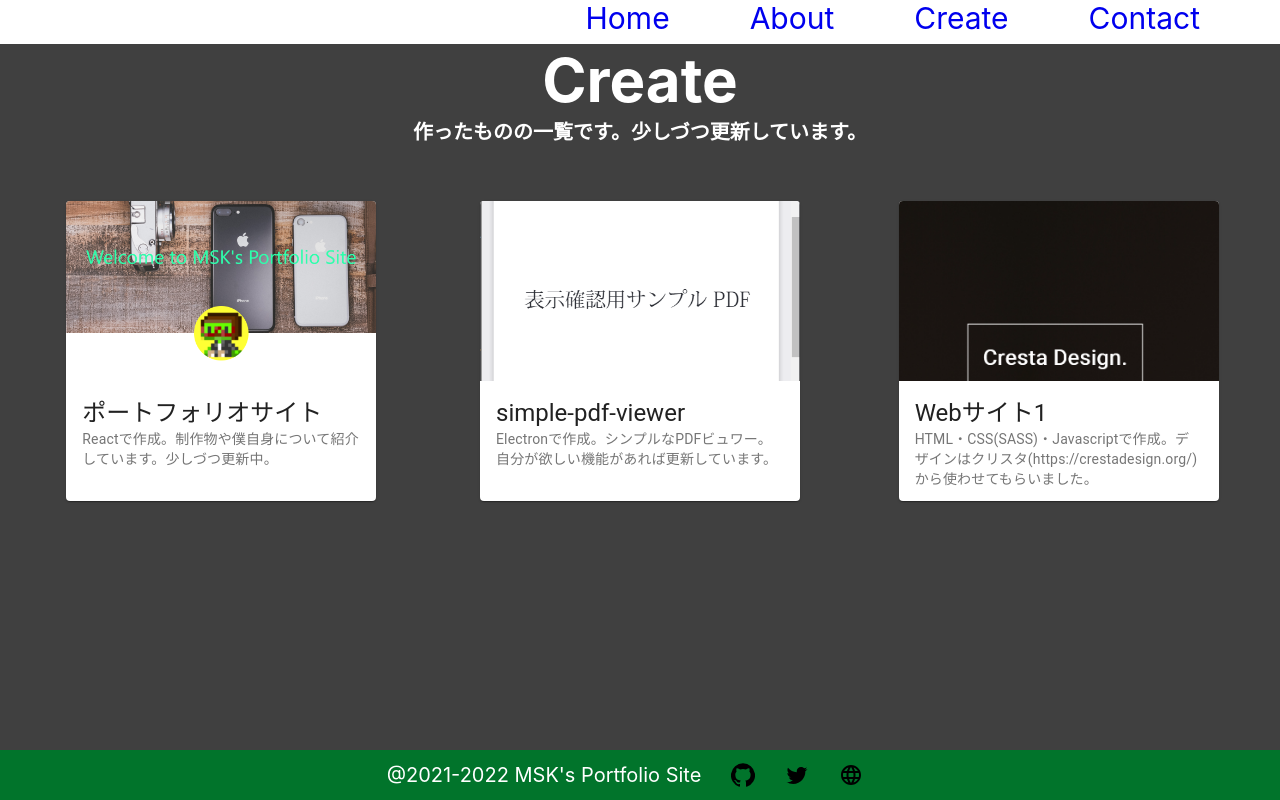
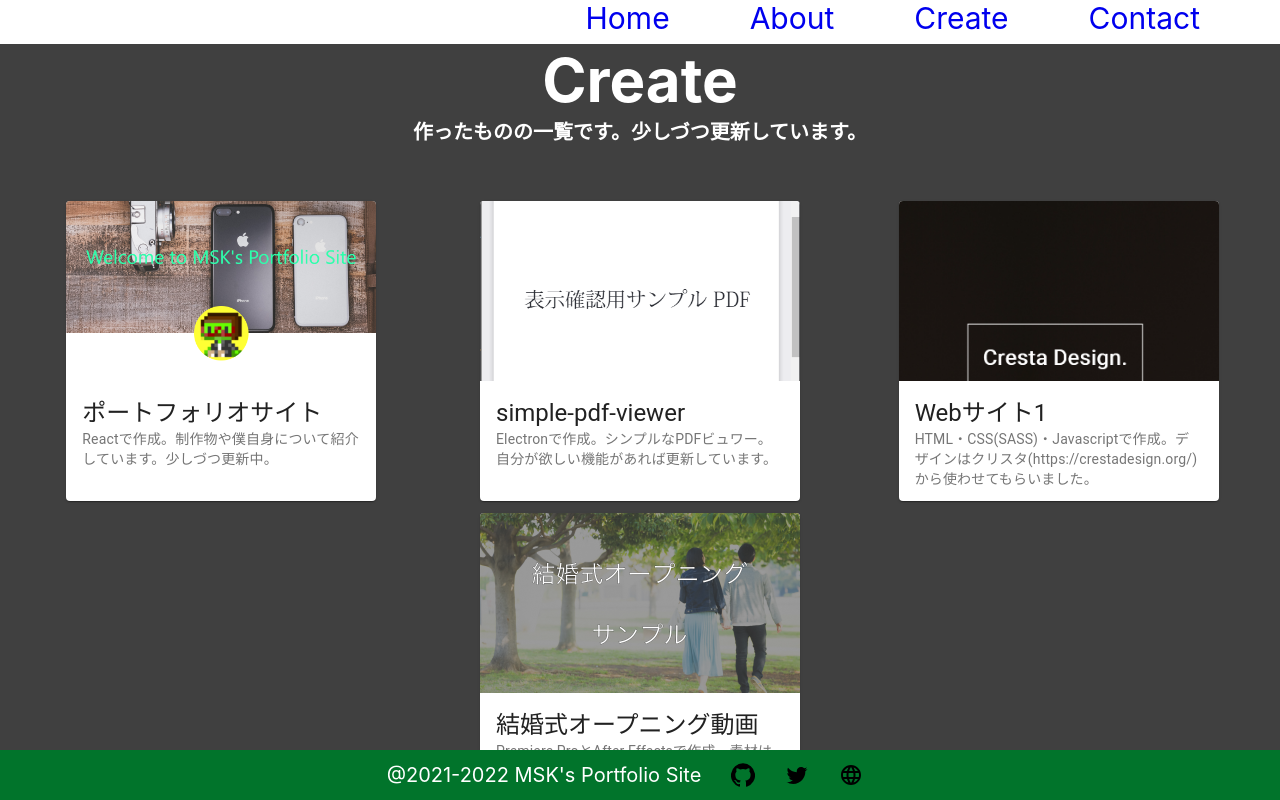
Before and after one commit to MSK0303/portfolio, a React (Create React App) app: page /portfolio/Create in a window 1280 px wide. Built offline with nearby package versions, Linux system fonts and the light colour scheme.

Commit message:
結婚式動画をCreateに追加

```diff
--- a/public/index.html
+++ b/public/index.html
@@ -24,7 +24,7 @@
       work correctly both with client-side routing and a non-root public URL.
       Learn how to configure a non-root public URL by running `npm run build`.
     -->
-    <title>React App</title>
+    <title>MSK's Portfolio</title>
   </head>
   <body>
     <noscript>You need to enable JavaScript to run this app.</noscript>
--- a/src/Components/Create/Create.tsx
+++ b/src/Components/Create/Create.tsx
@@ -5,6 +5,7 @@ import ProductCard from '../ProductCard/ProductCard';
 import PORTFOLIO_SITE_IMG from '../../assets/images/portfolio_site.png';
 import SIMPLE_PDF_VIEWER_IMG from '../../assets/images/simple_pdf_viewer.png';
 import SAMPLE_WEBPAGE1_IMG from '../../assets/images/sample-webpage1.png';
+import SAMPLE_WEDDING_OP1_IMG from '../../assets/images/wedding-op1.png';
 
 import './Create.scss';
 
@@ -43,6 +44,15 @@ const Create:React.FC = () => {
                     height={300}
                     width={320} />
                 </Grid>
+                <Grid item container xs={12} md={4} sm={6} spacing={1} className="create-grid-item" justify="center">
+                    <ProductCard
+                    title={"結婚式オープニング動画"}
+                    message={"Premiere ProとAfter Effectsで作成。素材はぱくたそとDOVA-SYNDROMから使わせてもらいました。"}
+                    img_path={SAMPLE_WEDDING_OP1_IMG}
+                    github_url="https://youtu.be/vX-fehBM1b4"
+                    height={300}
+                    width={320} />
+                </Grid>
                 {/* <Grid item container xs={12} md={4} sm={6} spacing={1} className="create-grid-item" justify="center">
                     <ProductCard
                     title={"Webサイト2"}
```
Also changed, not shown: src/assets/images/wedding-op1.png (added).
